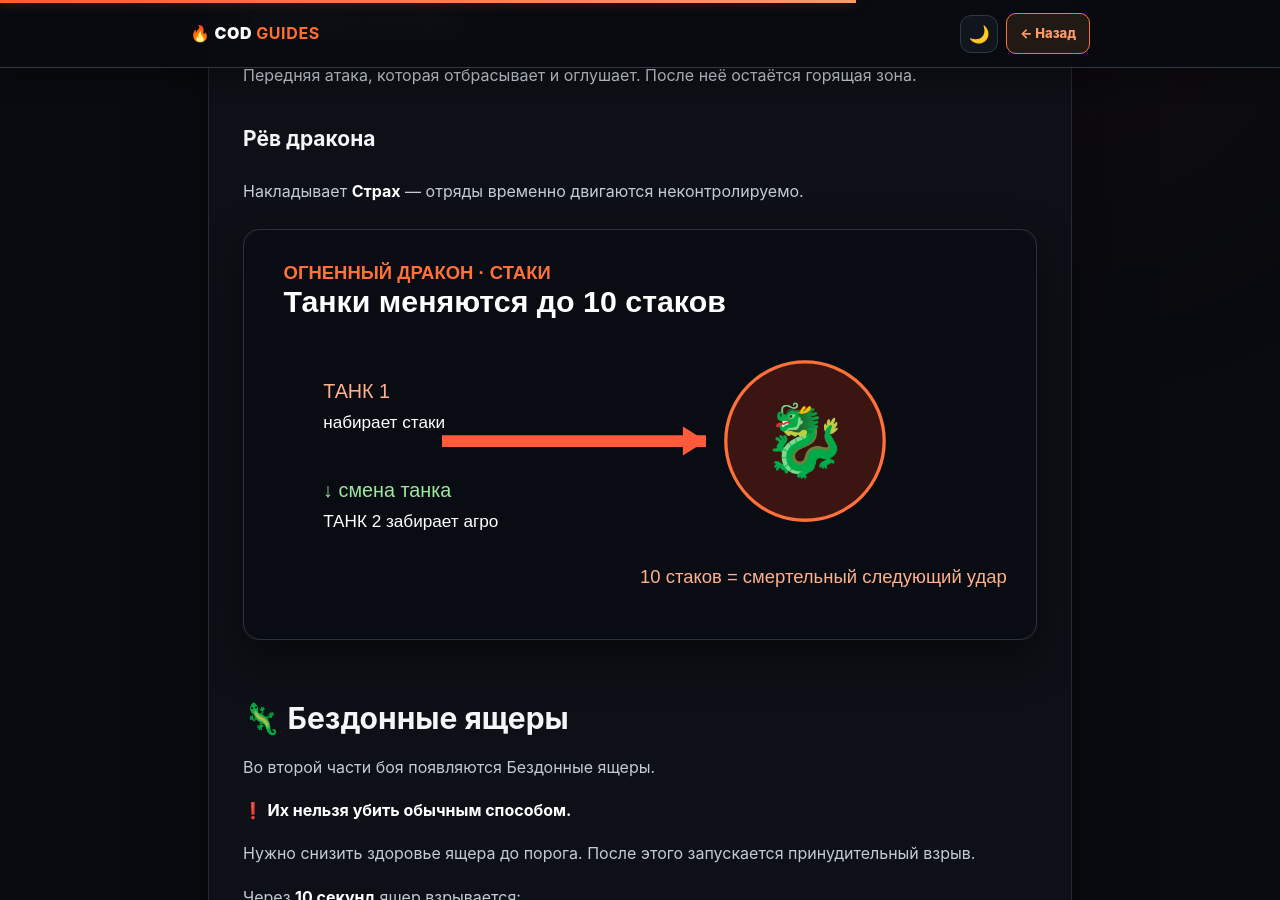
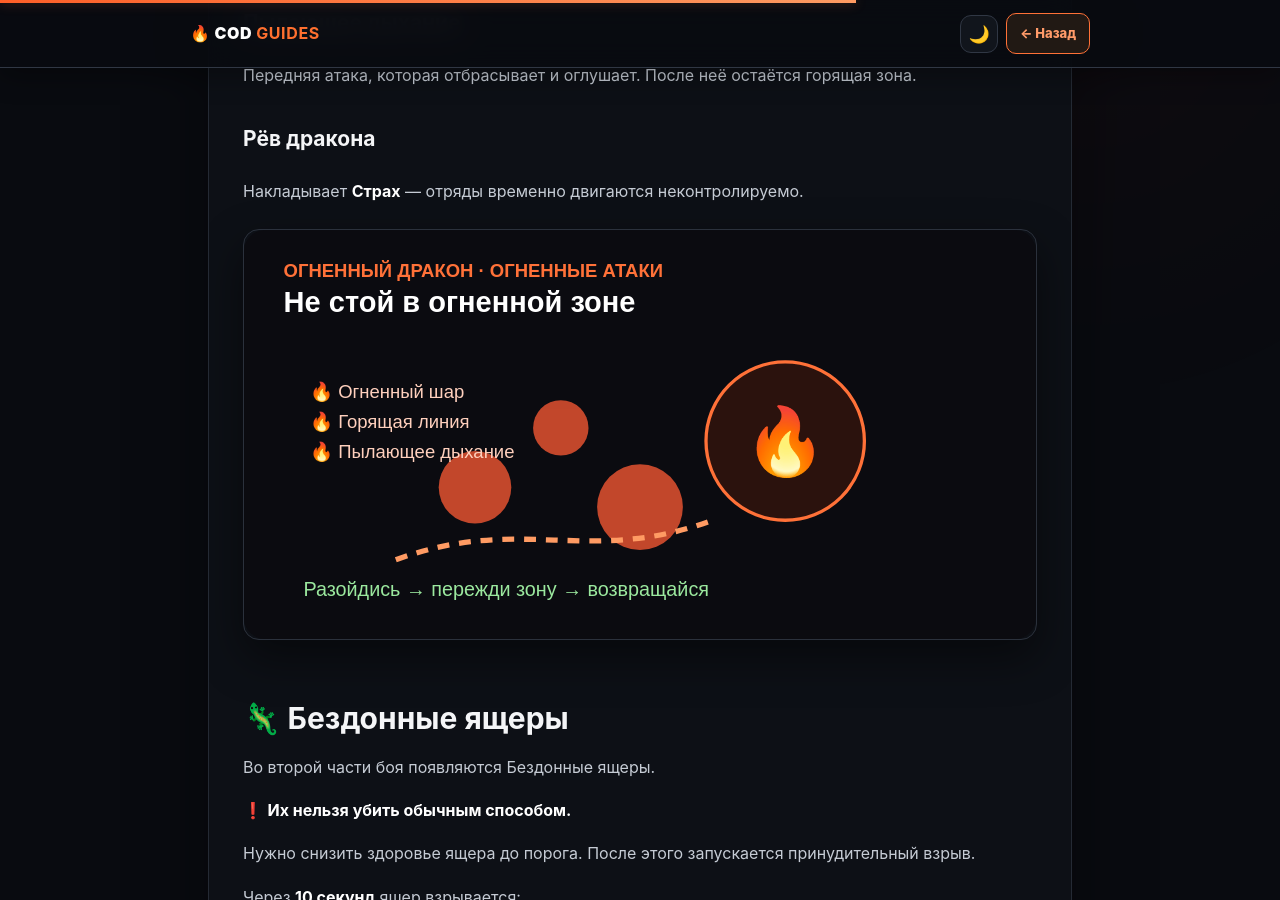
Before and after one commit to Kolya-YT/COD-Guides, a Jekyll site: the page built from guides/ognennyi-drakon.md, in a window 1280 px wide and 900 px high, scrolled down 3659 px. Built offline with Jekyll 4.4.1, drawn with Linux system fonts in a browser that asks for light colours.

Commit message:
Разделить визуальные материалы Огненного дракона по механикам

```diff
--- a/guides/ognennyi-drakon.md
+++ b/guides/ognennyi-drakon.md
@@ -95,7 +95,7 @@
 
 Накладывает **Страх** — отряды временно двигаются неконтролируемо.
 
-![Теневой огненный рывок]({{ '/assets/guides/behemoths/flame-stacks.svg' | relative_url }})
+![Теневой огненный рывок]({{ '/assets/guides/behemoths/flame-fire-attacks.svg' | relative_url }})
 
 ## 🦎 Бездонные ящеры {#lizards}
 
@@ -120,7 +120,7 @@
 
 Если ящеры стоят рядом, они усиливают атаку и защиту друг друга.
 
-![Бездонные ящеры]({{ '/assets/guides/behemoths/flame-stacks.svg' | relative_url }})
+![Бездонные ящеры]({{ '/assets/guides/behemoths/flame-lizards.svg' | relative_url }})
 
 ## 💀 Ярость {#rage}
 
```
